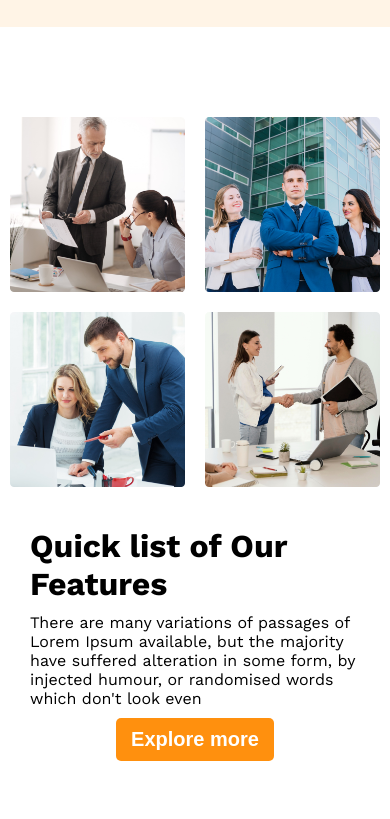
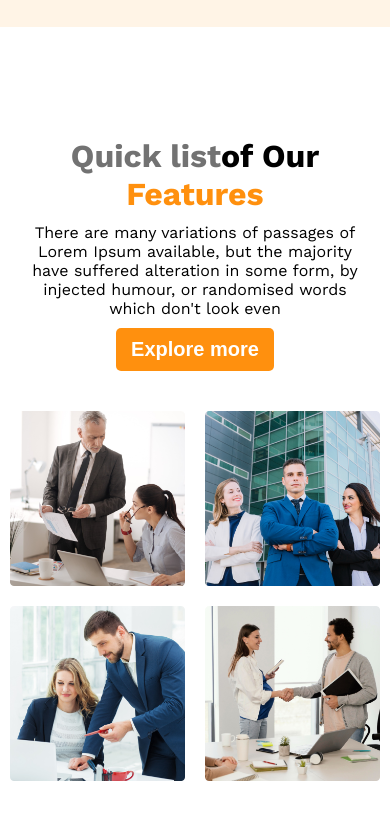
Before and after one commit to abdullah107189/g3-architect-project, a plain HTML site: page index.html in a window 390 px wide. Shown: the part 569-1388 px from the top of the page. Before the commit the page ends 1360 px from the top, so only its background shows below. Drawn offline with nearby package versions, Linux system fonts and the light colour scheme.

Commit message:
team member section all complate

```diff
--- a/index.html
+++ b/index.html
@@ -44,13 +44,15 @@
             </div>
             <div class="teamMembersInfo">
                 <div class="teamMemberUnder">
-                    <h1>Quick list of Our Features</h1>
+                    <h1><span style="color: #727272;">Quick list</span>of Our <span class="primaryColor">Features</span></h1>
                     <p>There are many variations of passages of Lorem Ipsum available, but the majority have suffered
                         alteration in some form, by injected humour, or randomised words which don't look even</p>
                     <button class="primaryBtn">Explore more</button>
                 </div>
             </div>
         </div>
+
+
     </main>
     <footer></footer>
 </body>
--- a/styles/style.css
+++ b/styles/style.css
@@ -157,11 +157,12 @@ main {
 
     /* team membar section  */
     .teamMemberSection {
-        flex-direction: column;
+        flex-direction: column-reverse;
         gap: 0px;
     }
     .teamMembers{
         padding: 10px;
+        margin-bottom: 30px;
     }
     .teamMembers>img {
         width: 100%;
@@ -172,6 +173,7 @@ main {
         display: flex;
         justify-content: center;
         flex-direction: column;
+        text-align: center;
     }
     .teamMemberUnder{
         display: flex;
```
